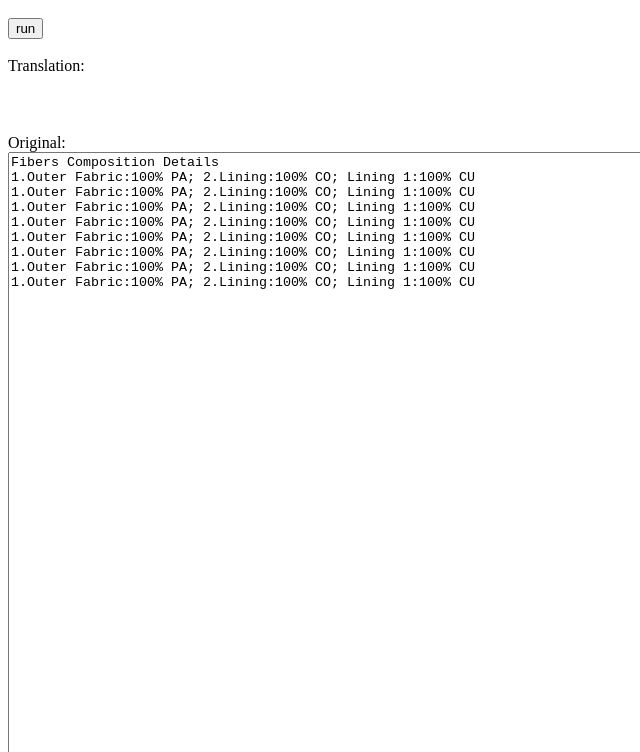
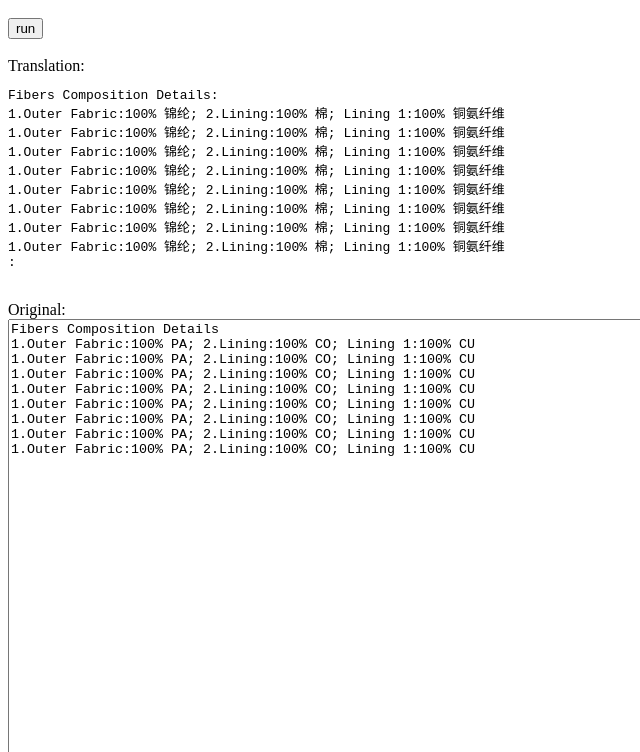
Before and after one commit to wyun/jenny-versace, a plain HTML site: page index.html in a window 1280 px wide. Both pictures are taken after a click on the button "run". Shown: the part 48-800 px from the top of the page, without its empty margins (0-640 px from the left). Drawn offline with nearby package versions, Linux system fonts and the light colour scheme.

Commit message:
Update index.html

```diff
--- a/index.html
+++ b/index.html
@@ -285,9 +285,10 @@ $(function() {
           if (nn.index === titleRE.lastIndex) {
             titleRE.lastIndex++;
           }
-          if (matMap[nn[0]) {
+          if (matMap[nn[0]]) {
             comptext = matMap[nn[0]];
           } else {
+            console.log('Mapping missing: ' + nn[0]);
           }
         }
         var comp = [];
```
